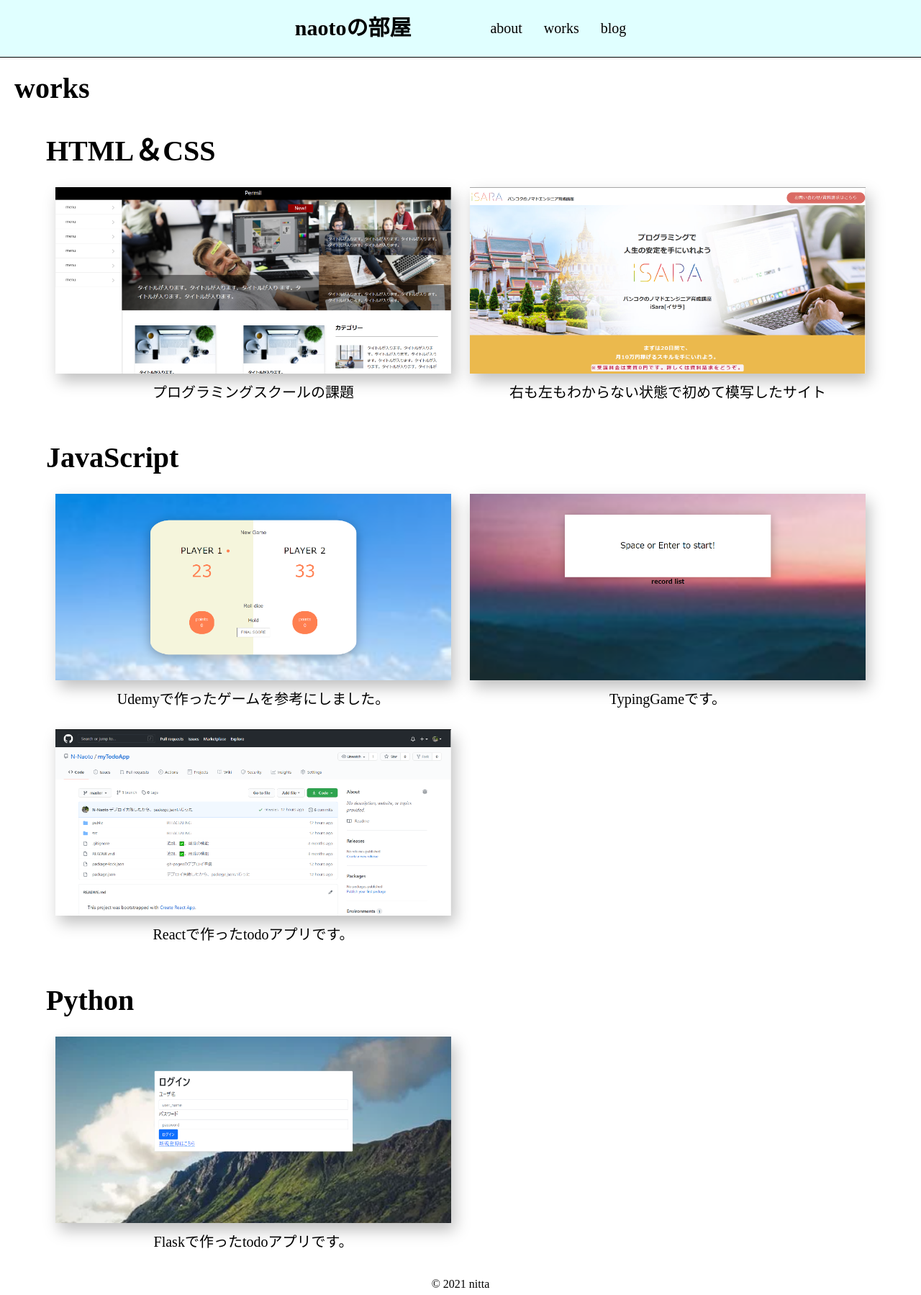
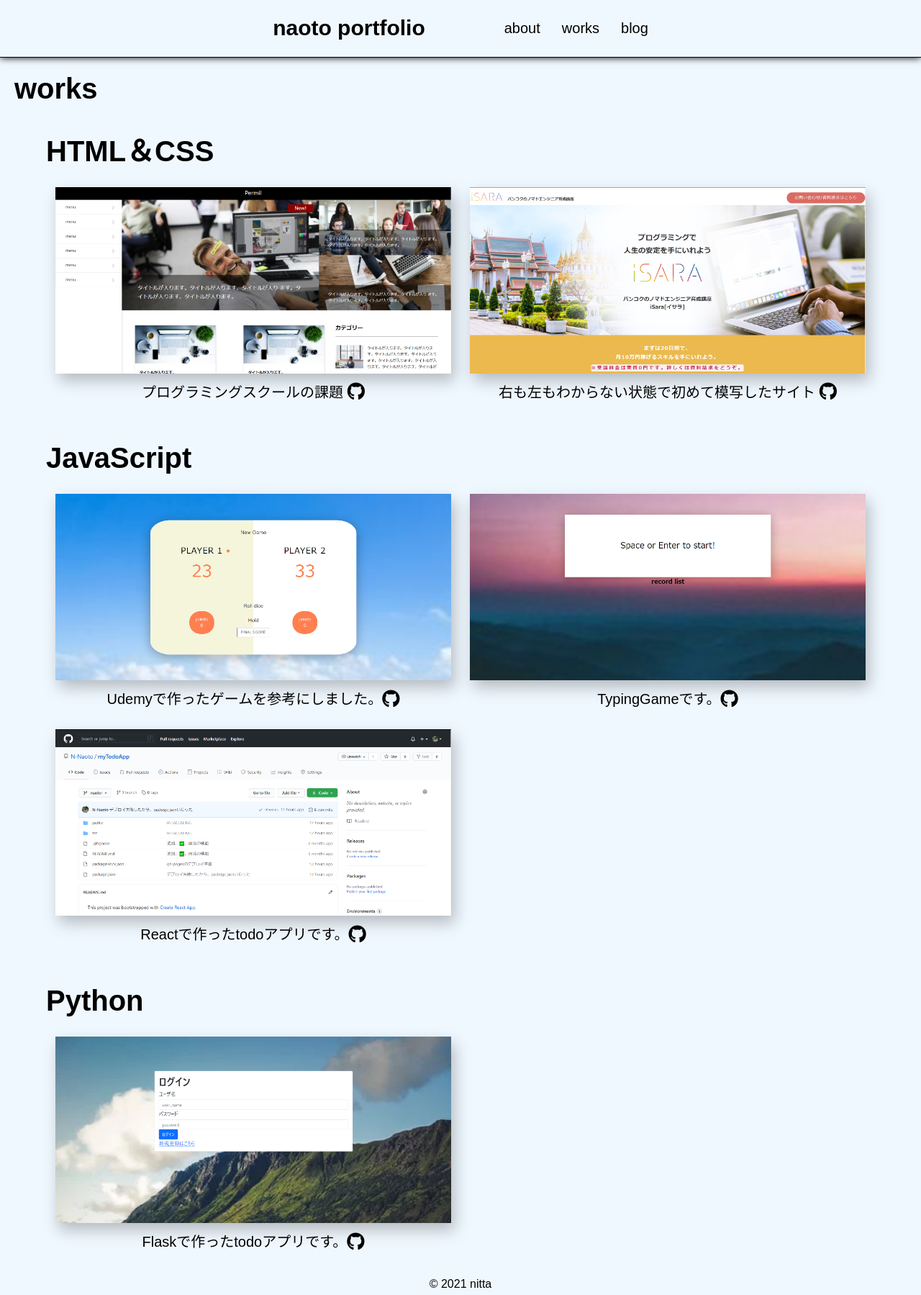
Before and after one commit to N-Naoto/portfolio, a Flask app: page /works in a window 1280 px wide. Shown: the whole page at 72% size. Run offline with Flask 2, Linux system fonts and the light colour scheme; some libraries are stand-ins or nearby versions.

Commit message:
微調節 worksにjsを追加 githubのアイコン追加 文字フォントの変更 faviconの追加 topの題名削除

```diff
--- a/static/css/base.css
+++ b/static/css/base.css
@@ -4,7 +4,8 @@ html {
 
 body {
     font-size: 2rem;
-    /* background-color: #fffff0 */
+    background-color: rgb(240, 248, 255);
+    font-family: "Hiragino Kaku Gothic Pro", "ヒラギノ角ゴ Pro", "Yu Gothic Medium", "游ゴシック Medium", YuGothic, "游ゴシック体", "メイリオ", sans-serif;
 }
 
 header {
@@ -15,12 +16,12 @@ header {
     align-items: center;
     border-bottom: 1px solid black;
     position: fixed;
-    background-color: #e0ffff;
+    background-color: rgb(240, 248, 255);
+    box-shadow:0px 0px 10px;
     z-index: 100;
 }
 
 .logo {
-    /* 本当は画像の予定だけど文字入れてるから */
     font-size: 3rem;
 }
 
--- a/static/css/works.css
+++ b/static/css/works.css
@@ -9,7 +9,6 @@ body::-webkit-scrollbar {
     justify-content: space-around;
     width: 90vw;
     margin: 0 auto;
-    /* background-color: forestgreen; */
 }
 .section_html_css,
 .section_javascript,
@@ -50,17 +49,20 @@ body::-webkit-scrollbar {
         content:"";
         width: 550px;
         height: 259px;
-        /* background-color: black; */
     }
 }
-
 
 .box {
     width: 550px;
     height: 259px;
-    background-color: maroon;
     box-shadow: 5px 10px 20px rgba(0,0,0,0.25);
 }
+
+.shadow {
+    filter:brightness(70%);
+    transition-duration: 0.5s;
+}
+
 @media screen and (max-width: 544px) {
     .box {
         width: 98%;
--- /dev/null
+++ b/static/js/works.js
@@ -0,0 +1,9 @@
+let box = document.getElementsByClassName('box');
+for (let i = 0; i < box.length; i++) {
+    box[i].addEventListener('mouseover', () => {
+        box[i].classList.add('shadow');
+    },false);
+    box[i].addEventListener('mouseout', () => {
+        box[i].classList.remove('shadow');
+    },false);
+}
--- a/templates/base.html
+++ b/templates/base.html
@@ -5,7 +5,9 @@
     <meta charset="UTF-8">
     <meta http-equiv="X-UA-Compatible" content="IE=edge">
     <meta name="viewport" content="width=device-width, initial-scale=1.0">
-    <title>nn-portfolio</title>
+    <title>naoto portfolio</title>
+    <script src="https://kit.fontawesome.com/e01264f7f2.js" crossorigin="anonymous"></script>
+    <link rel="shortcut icon" href="../static/images/favicon.png" type="image/x-icon">
     <link rel="stylesheet" href="static\css\normalize.css">
     <link rel="stylesheet" href="static\css\base.css">
     {% block head %}{% endblock %}
@@ -13,7 +15,7 @@
 
 <body>
     <header>
-        <h1 class='logo'><a href="/">naotoの部屋</a></h1>
+        <h1 class='logo'><a href="/">naoto portfolio</a></h1>
         <nav>
             <ul>
                 <li class="about"><a href="/about">about</a></li>
@@ -26,7 +28,7 @@
         {% block body %}{% endblock %}
     </main>
     <footer><small>&copy; 2021 nitta</small></footer>
-    <script src="static\js\script.js"></script>
+    <script src="../static/js/works.js"></script>
 </body>
 
 </html>
--- a/templates/index.html
+++ b/templates/index.html
@@ -4,7 +4,6 @@
 {% endblock %}
 {% block body %}
 <div class="space"></div>
-<h1 class='first_title'>top</h1>
 <div class="wrapper">
     <div class="face_section">
         <img src="static\images\myface.png" alt="顔写真">
--- a/templates/works.html
+++ b/templates/works.html
@@ -14,13 +14,13 @@
                 <a href="/works/html&css_1" target="_blank">
                     <img src="../static/images/html&css_1/html&css_1.png" alt="HTML＆CSSの模写サイト1" class="box">
                 </a>
-                <p>プログラミングスクールの課題</p>
+                <p>プログラミングスクールの課題 <a href=""><i class="fab fa-github fa-lg"></i></a></p>
             </div>
             <div class="work_box">
                 <a href="/works/html&css_2" target="_blank">
                     <img src="../static/images/html&css_2/html&css_2.png" alt="HTML＆CSSの模写サイト2" class="box">
                 </a>
-                <p>右も左もわからない状態で初めて模写したサイト</p>
+                <p>右も左もわからない状態で初めて模写したサイト <a href=""><i class="fab fa-github fa-lg"></i></a></p>
             </div>
         </div>
     </div>
@@ -31,19 +31,19 @@
                 <a href="/works/js_1" target="_blank">
                     <img src="../static/images/js_1/js_1.png" alt="JavaScriptで作ったゲーム1" class="box">
                 </a>
-                <p>Udemyで作ったゲームを参考にしました。</p>
+                <p>Udemyで作ったゲームを参考にしました。<a href=""><i class="fab fa-github fa-lg"></i></a></p>
             </div>
             <div class="work_box">
                 <a href="/works/js_2" target="_blank">
                     <img src="../static/images/js_2/js_2.png" alt="JavaScriptで作ったゲーム2" class="box">
                 </a>
-                <p>TypingGameです。</p>
+                <p>TypingGameです。<a href=""><i class="fab fa-github fa-lg"></i></a></p>
             </div>
             <div class="work_box">
                 <a href="https://github.com/N-Naoto/myTodoApp" target="_blank">
                     <img src="../static/images/js_3/js_3.png" alt="Reactで作ったアプリ1" class="box">
                 </a>
-                <p>Reactで作ったtodoアプリです。</p>
+                <p>Reactで作ったtodoアプリです。<a href=""><i class="fab fa-github fa-lg"></i></a></p>
             </div>
         </div>
     </div>
@@ -54,7 +54,7 @@
                 <a href="https://login-todo.herokuapp.com/top" target="_blank">
                     <img src="../static/images/py_1/py_1.png" alt="Flaskで作ったアプリ1" class="box">
                 </a>
-                <p>Flaskで作ったtodoアプリです。</p>
+                <p>Flaskで作ったtodoアプリです。<a href=""><i class="fab fa-github fa-lg"></i></a></p>
             </div>
 
 
```
Also changed, not shown: todo.md (+19 -10 lines), static/images/favicon.png (added), static/js/script.js (deleted).
